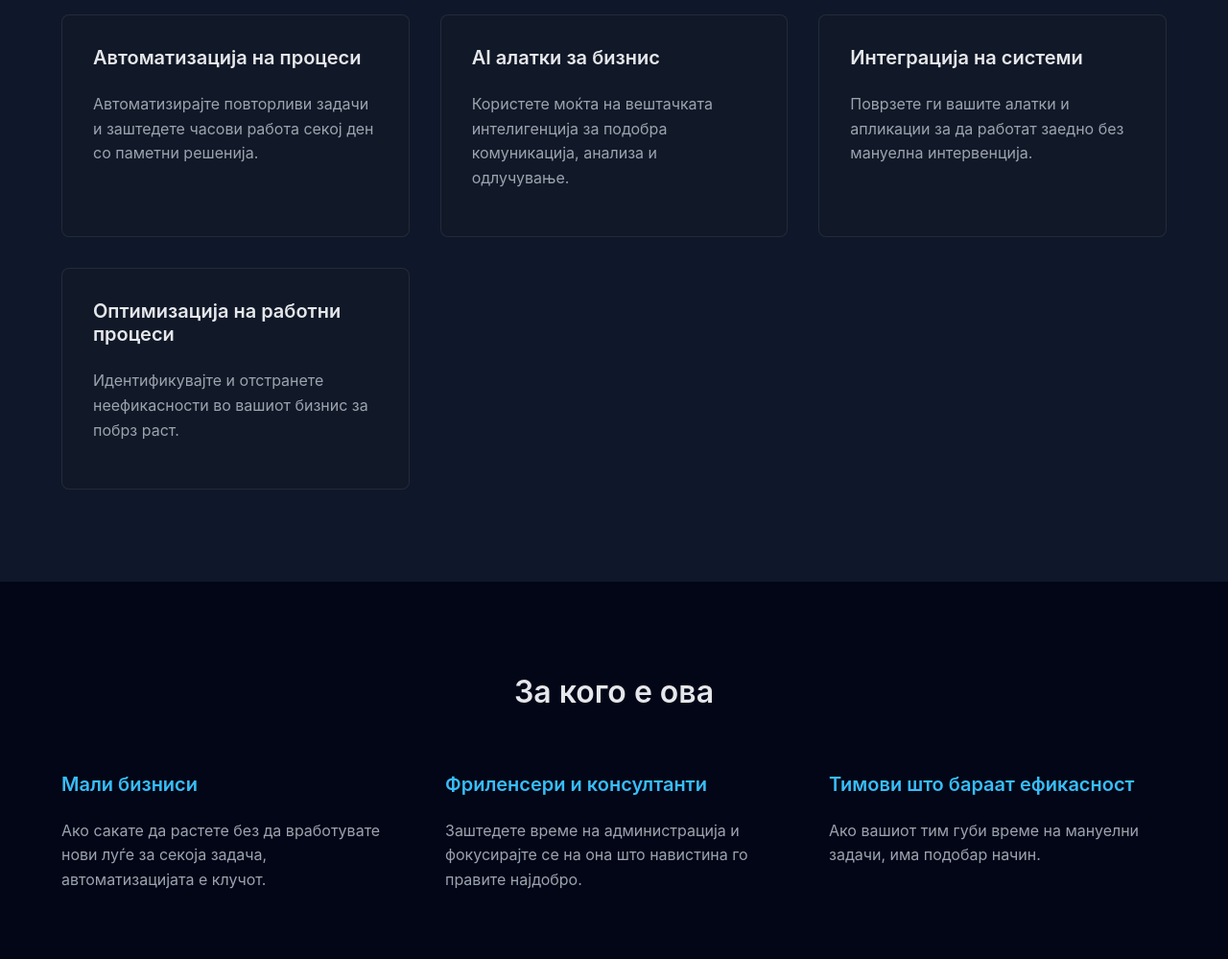
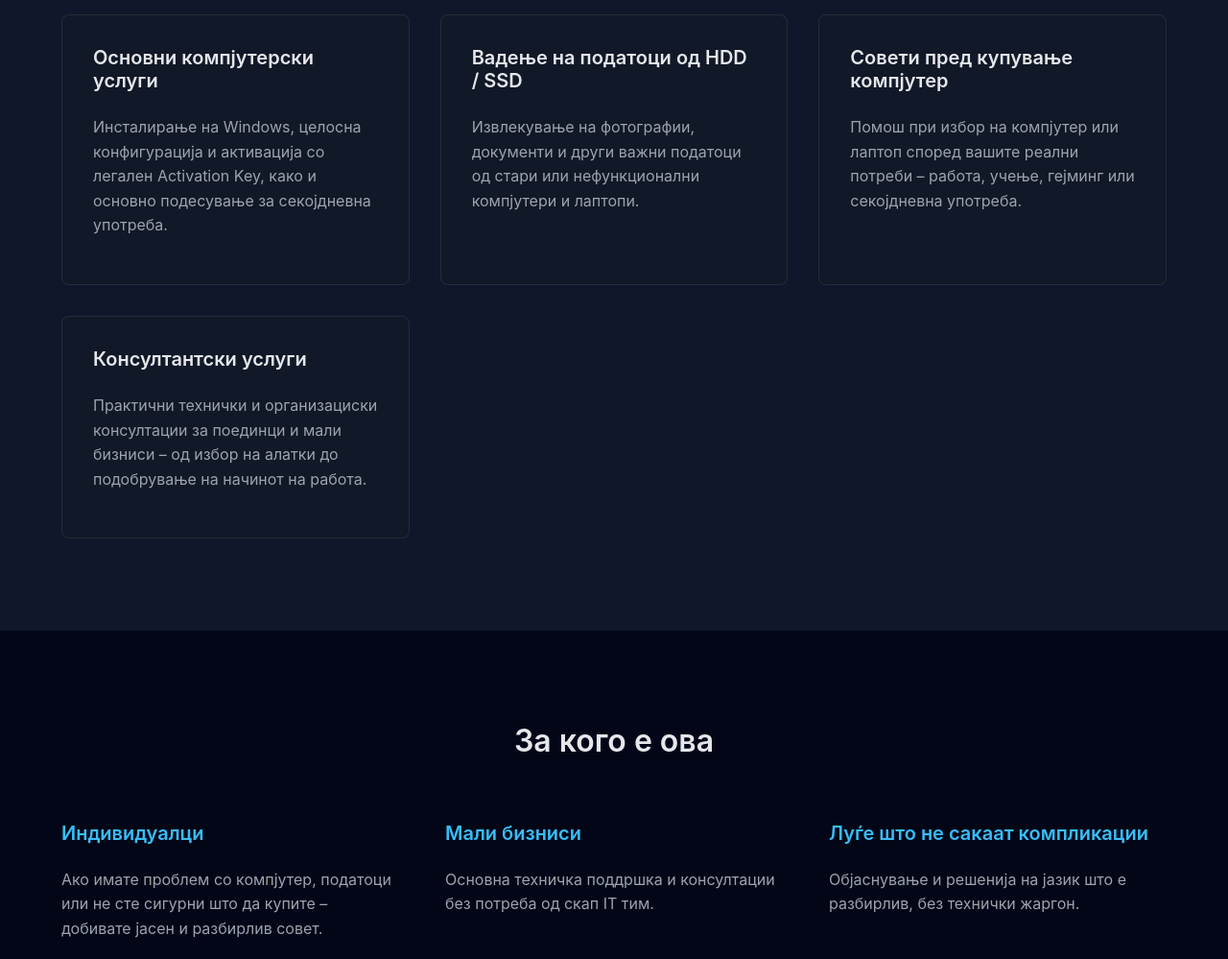
Before and after one commit to MartinDimos/portfolio.github.io, a plain HTML site: page mk/index.html in a window 1280 px wide. Shown: the part 840-1839 px from the top of the page at 96% size. Drawn offline with Linux system fonts and the light colour scheme.

Commit message:
Update index.html

```diff
--- a/mk/index.html
+++ b/mk/index.html
@@ -3,7 +3,7 @@
 <head>
     <meta charset="UTF-8">
     <meta name="viewport" content="width=device-width, initial-scale=1.0">
-    <title>Мартин Димоски – Автоматизација и Ефикасност</title>
+    <title>Мартин Димоски – Техничка помош и консултации</title>
     <link rel="stylesheet" href="../styles/main.css">
 </head>
 <body>
@@ -24,9 +24,11 @@
         <section class="hero">
             <div class="container">
                 <div class="hero-content">
-                    <p class="hero-label">АВТОМАТИЗАЦИЈА И ЕФИКАСНОСТ</p>
-                    <h1 class="hero-title">Вашиот бизнис, <span class="highlight">поедноставен</span>.</h1>
-                    <p class="hero-description">Им помагам на поединци и мали бизниси да заштедат време и пари преку паметна автоматизација и дигитални алатки.</p>
+                    <p class="hero-label">ТЕХНИЧКА ПОМОШ И КОНСУЛТАЦИИ</p>
+                    <h1 class="hero-title">Технологија, <span class="highlight">објаснета едноставно</span>.</h1>
+                    <p class="hero-description">
+                        Помагам на поединци и мали бизниси со секојдневни компјутерски проблеми, паметни технички одлуки и практични совети без компликации.
+                    </p>
                     <a href="#контакт" class="cta-button">Контактирајте ме →</a>
                 </div>
             </div>
@@ -38,20 +40,31 @@
                 <h2 class="section-title">Што нудам</h2>
                 <div class="grid">
                     <div class="card">
-                        <h3>Автоматизација на процеси</h3>
-                        <p>Автоматизирајте повторливи задачи и заштедете часови работа секој ден со паметни решенија.</p>
+                        <h3>Основни компјутерски услуги</h3>
+                        <p>
+                            Инсталирање на Windows, целосна конфигурација и активација со легален Activation Key, како и основно подесување за секојдневна употреба.
+                        </p>
                     </div>
+
                     <div class="card">
-                        <h3>AI алатки за бизнис</h3>
-                        <p>Користете моќта на вештачката интелигенција за подобра комуникација, анализа и одлучување.</p>
+                        <h3>Вадење на податоци од HDD / SSD</h3>
+                        <p>
+                            Извлекување на фотографии, документи и други важни податоци од стари или нефункционални компјутери и лаптопи.
+                        </p>
                     </div>
+
                     <div class="card">
-                        <h3>Интеграција на системи</h3>
-                        <p>Поврзете ги вашите алатки и апликации за да работат заедно без мануелна интервенција.</p>
+                        <h3>Совети пред купување компјутер</h3>
+                        <p>
+                            Помош при избор на компјутер или лаптоп според вашите реални потреби – работа, учење, гејминг или секојдневна употреба.
+                        </p>
                     </div>
+
                     <div class="card">
-                        <h3>Оптимизација на работни процеси</h3>
-                        <p>Идентификувајте и отстранете неефикасности во вашиот бизнис за побрз раст.</p>
+                        <h3>Консултантски услуги</h3>
+                        <p>
+                            Практични технички и организациски консултации за поединци и мали бизниси – од избор на алатки до подобрување на начинот на работа.
+                        </p>
                     </div>
                 </div>
             </div>
@@ -63,16 +76,24 @@
                 <h2 class="section-title">За кого е ова</h2>
                 <div class="audience-list">
                     <div class="audience-item">
+                        <h3>Индивидуалци</h3>
+                        <p>
+                            Ако имате проблем со компјутер, податоци или не сте сигурни што да купите – добивате јасен и разбирлив совет.
+                        </p>
+                    </div>
+
+                    <div class="audience-item">
                         <h3>Мали бизниси</h3>
-                        <p>Ако сакате да растете без да вработувате нови луѓе за секоја задача, автоматизацијата е клучот.</p>
+                        <p>
+                            Основна техничка поддршка и консултации без потреба од скап IT тим.
+                        </p>
                     </div>
+
                     <div class="audience-item">
-                        <h3>Фриленсери и консултанти</h3>
-                        <p>Заштедете време на администрација и фокусирајте се на она што навистина го правите најдобро.</p>
-                    </div>
-                    <div class="audience-item">
-                        <h3>Тимови што бараат ефикасност</h3>
-                        <p>Ако вашиот тим губи време на мануелни задачи, има подобар начин.</p>
+                        <h3>Луѓе што не сакаат компликации</h3>
+                        <p>
+                            Објаснување и решенија на јазик што е разбирлив, без технички жаргон.
+                        </p>
                     </div>
                 </div>
             </div>
@@ -83,9 +104,11 @@
             <div class="container">
                 <div class="contact-content">
                     <h2 class="section-title">Ајде да разговараме</h2>
-                    <p class="contact-description">Дали сакате да автоматизирате процеси или да имплементирате AI решенија, јавете се.</p>
+                    <p class="contact-description">
+                        Опишете го вашиот проблем или прашање и ќе добиете јасен одговор и конкретно решение.
+                    </p>
                     <a href="mailto:hello@example.com" class="contact-button">Контактирајте ме</a>
-                    <p class="contact-note">Одговор во рок од 24-48 часа</p>
+                    <p class="contact-note">Одговор во рок од 24–48 часа</p>
                 </div>
             </div>
         </section>
```
